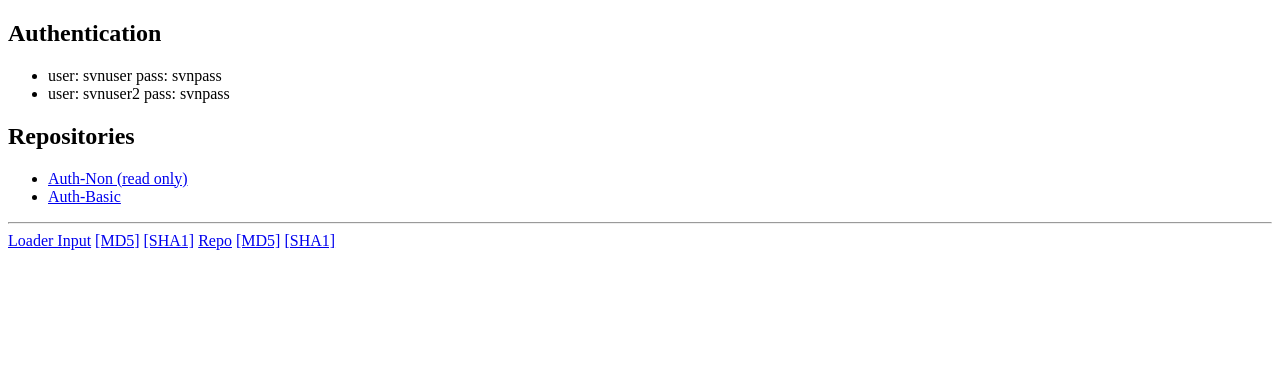
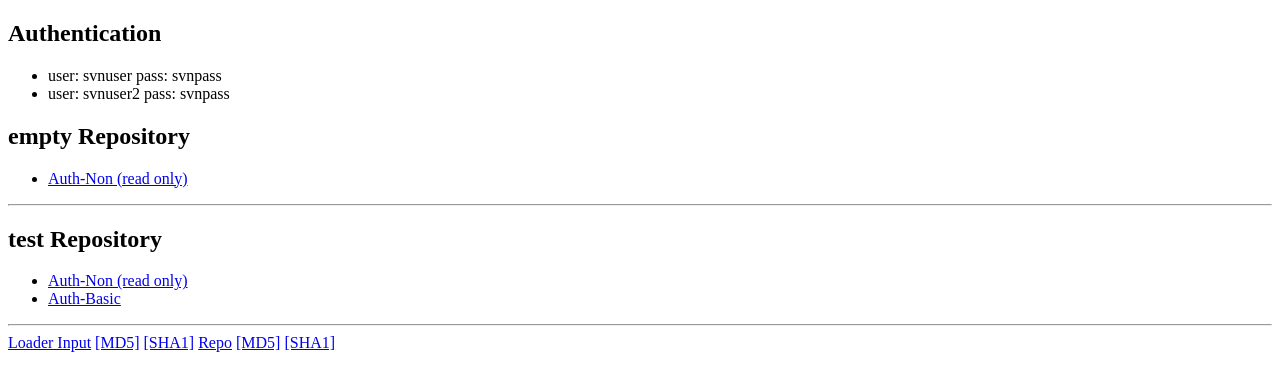
Before and after one commit to thrawn-sh/subversion, a plain HTML site: page setup/conf/opt/subversion-1.0.0/htdocs/index.html in a window 1280 px wide. Drawn offline with Linux system fonts and the light colour scheme.

Commit message:
added link to empty repository

```diff
--- a/setup/conf/opt/subversion-1.0.0/htdocs/index.html
+++ b/setup/conf/opt/subversion-1.0.0/htdocs/index.html
@@ -17,7 +17,14 @@
 			<li>user: svnuser2 pass: svnpass</li>
 		</ul>
 
-		<h2>Repositories</h2>
+		<h2>empty Repository</h2>
+		<ul>
+			<li><a href="/svn-non/empty">Auth-Non (read only)</a></li>
+		</ul>
+
+		<hr />
+
+		<h2>test Repository</h2>
 		<ul>
 			<li><a href="/svn-non/test">Auth-Non (read only)</a></li>
 			<li><a href="/svn-basic/test">Auth-Basic</a></li>
```
Also changed, not shown: setup/conf/opt/subversion-1.1.0/htdocs/index.html (+8 -1 lines), setup/conf/opt/subversion-1.2.0/htdocs/index.html (+8 -1 lines), setup/conf/opt/subversion-1.3.0/htdocs/index.html (+8 -1 lines), setup/conf/opt/subversion-1.4.0/htdocs/index.html (+8 -1 lines), setup/conf/opt/subversion-1.5.0/htdocs/index.html (+8 -1 lines), setup/conf/opt/subversion-1.6.0/htdocs/index.html (+8 -1 lines), setup/conf/opt/subversion-1.7.0/htdocs/index.html (+8 -1 lines), setup/conf/opt/subversion-1.8.0/htdocs/index.html (+8 -1 lines).
